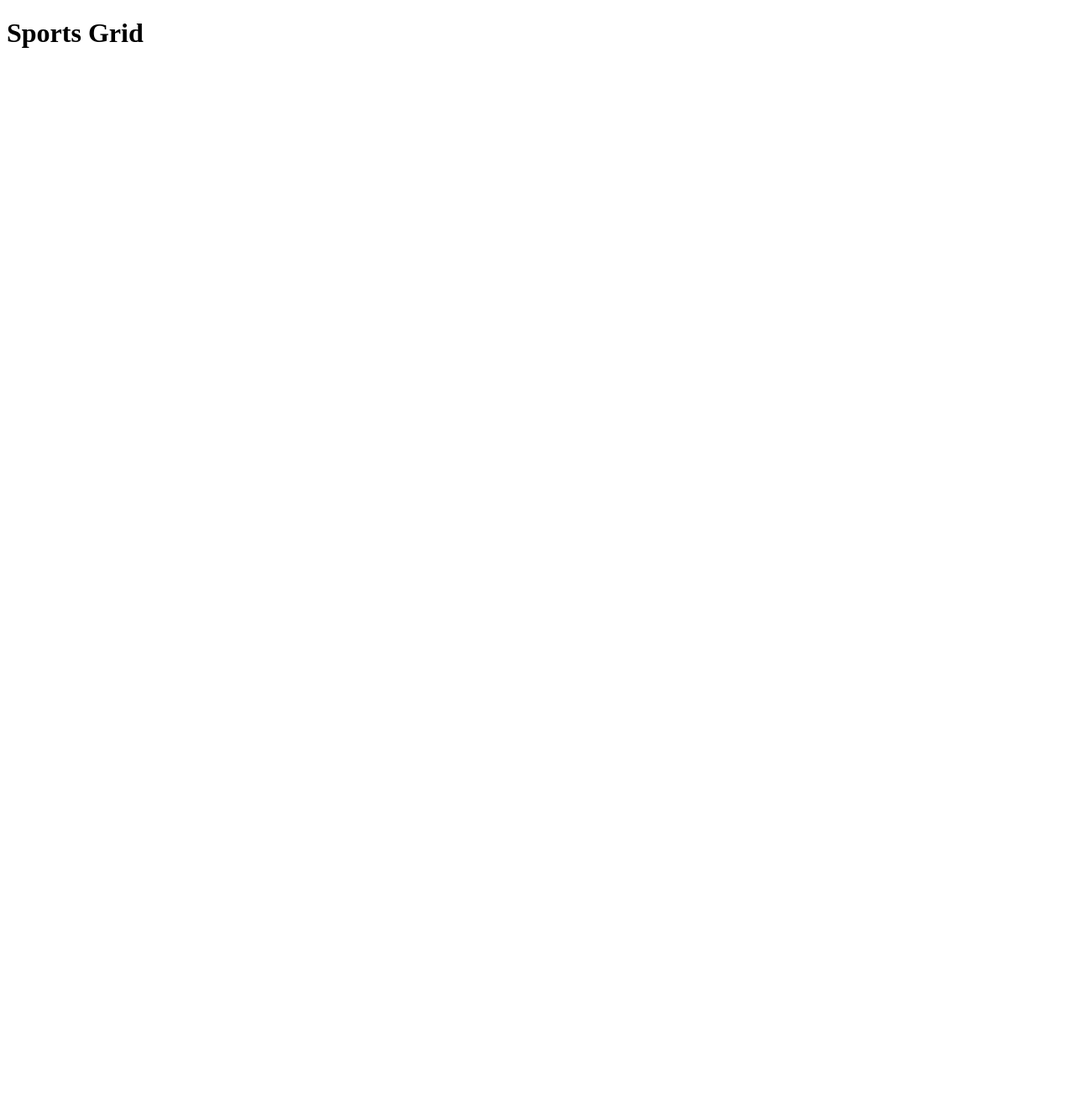
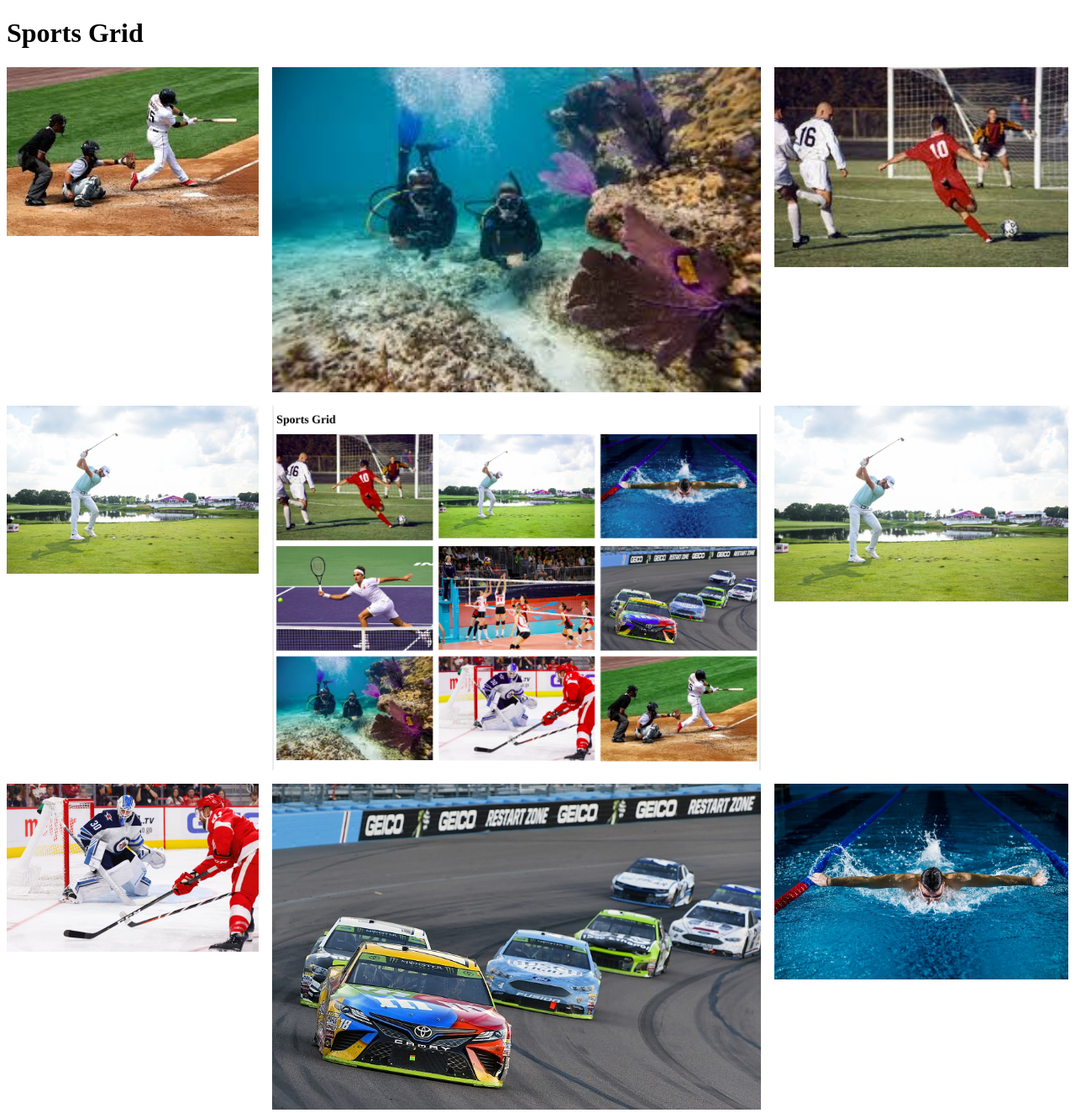
Before and after one commit to FBW41-2/sports-grid-cunning-weasel, a plain HTML site: page index.html in a window 1280 px wide. Shown: the top 1325 px of the page at 84% size. Before the commit the page ends 800 px from the top, so only its background shows below. Drawn offline with Linux system fonts and the light colour scheme.

Commit message:
looks stange, but I think I'm done

```diff
--- a/index.html
+++ b/index.html
@@ -1,5 +1,6 @@
 <!DOCTYPE html>
 <html lang="en">
+
 <head>
     <meta charset="UTF-8">
     <meta name="viewport" content="width=device-width, initial-scale=1.0">
@@ -7,13 +8,32 @@
     <link rel="stylesheet" href="style.css">
     <title>Sports Grid</title>
 </head>
+
 <body>
     <header>
         <h1>Sports Grid</h1>
     </header>
 
     <main class="container">
+
+            <img src="/assets/baseball.jpeg" alt="" class="">
+            <img src="/assets/diving.jpeg" alt="" class="">
+            <img src="/assets/football.jpeg" alt="" class="">
+
+            <img src="/assets/golf.jpg" alt="" class="">
+            <img src="/assets/grid1-reference.png" alt="" class="">
+            <img src="/assets/golf.jpg" alt="" class="">
+
+            <img src="/assets/hockey.jpg" alt="" class="">
+            <img src="/assets/racing.jpg" alt="" class="">
+            <img src="/assets/swimming.jpeg" alt="" class="">
+
+
+            <img src="/assets/tennis.jpg" alt="" class="">
+            <img src="/assets/volleyball.jpeg" alt="" class="">
+
     </main>
 
 </body>
+
 </html>
--- a/style.css
+++ b/style.css
@@ -1,3 +1,11 @@
 img {
     width: 100%;
 }
+
+.container {
+    display: grid;
+    /*grid-template-columns: auto auto auto;*/
+    gap: 1em;
+    grid-template-columns: minmax(100px, 300px) 1fr minmax(100px, 350px);
+    align-items: start;
+}
```
Also changed, not shown: 1 other file.
